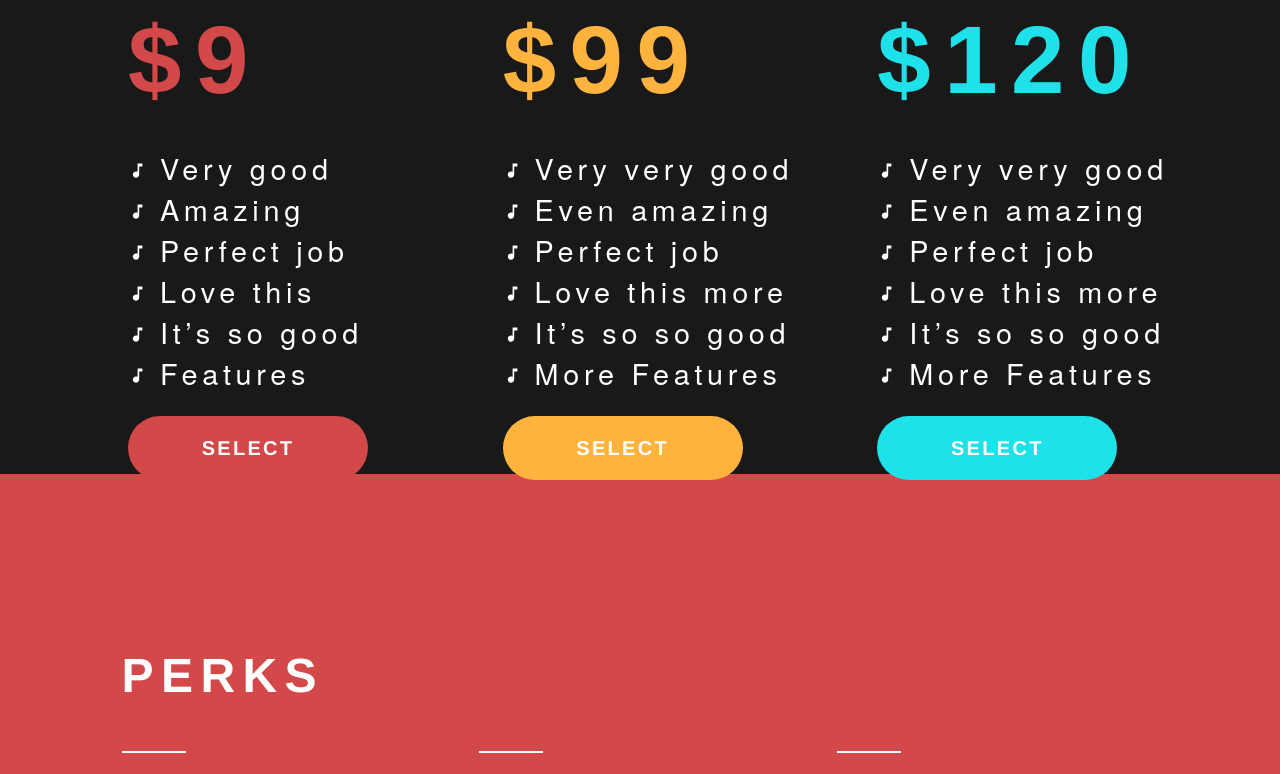
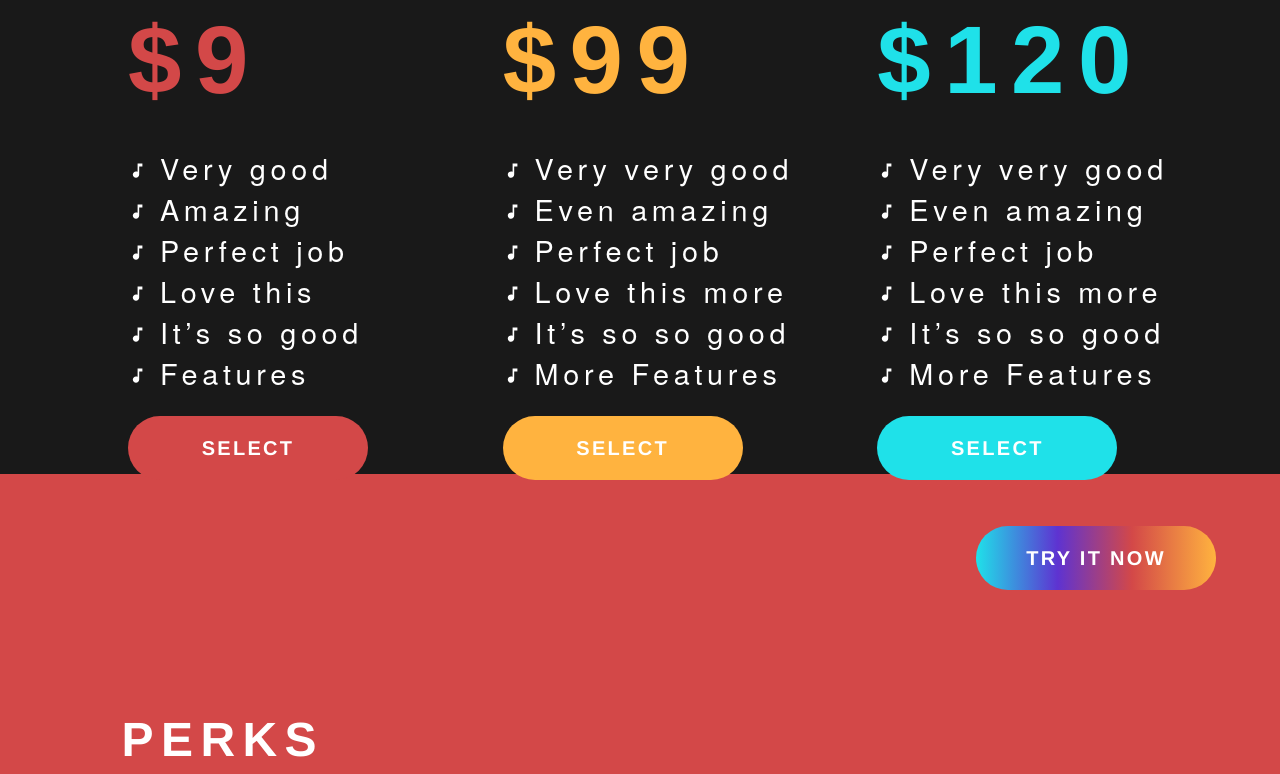
Before and after one commit to stellarsailor/FETest, a React (Create React App) app: page /pricing in a window 1280 px wide. Shown: the part 454-1228 px from the top of the page. Built offline with nearby package versions, Linux system fonts and the light colour scheme; a web font is replaced by a local one.

Commit message:
Added Router Link

```diff
--- a/src/components/GetNow/GetNow.tsx
+++ b/src/components/GetNow/GetNow.tsx
@@ -1,4 +1,5 @@
 import styled from 'styled-components';
+import { Link } from 'react-router-dom';
 import RoundedButton from '../RoundedButton';
 
 function GetNow() {
@@ -14,10 +15,12 @@ function GetNow() {
                 </SubText>
             </TextContainer>
             <ButtonContainer>
-                <RoundedButton
-                    text="TRY IT NOW"
-                    gradient
-                />
+                <Link to="/pricing">
+                    <RoundedButton
+                        text="TRY IT NOW"
+                        gradient
+                    />
+                </Link>
             </ButtonContainer>
         </Container>
     )
--- a/src/components/Hero/Hero.tsx
+++ b/src/components/Hero/Hero.tsx
@@ -1,4 +1,5 @@
 import { useEffect, useState } from 'react';
+import { Link } from 'react-router-dom';
 import styled from 'styled-components';
 import { Row, Col } from 'react-grid-system';
 import RoundedButton from '../RoundedButton';
@@ -41,10 +42,12 @@ function Hero() {
                                 before and from the comfort of your own home.
                             </Description>
                         </DescriptionContainer>
-                        <RoundedButton
-                            text="TRY IT NOW"
-                            gradient
-                        />
+                        <Link to="/pricing">
+                            <RoundedButton
+                                text="TRY IT NOW"
+                                gradient
+                            />
+                        </Link>
                     </MainTextContainer>
                 </Col>
             </Row>
--- a/src/components/Perks/PerksContent.tsx
+++ b/src/components/Perks/PerksContent.tsx
@@ -1,4 +1,5 @@
 import styled from 'styled-components';
+import { Link } from 'react-router-dom';
 import { Row, Col } from 'react-grid-system';
 import RoundedButton from '../RoundedButton';
 import { PerksArray } from '../../data/Perks'
@@ -16,12 +17,12 @@ function PerksContent({
     return (
         <Container colorful={colorful}>
             <ButtonContainer>
-                {topRightButton &&
+                <Link to="/pricing">
                     <RoundedButton
                         text="TRY IT NOW"
                         gradient
                     />
-                }
+                </Link>
             </ButtonContainer>
             <ContentContainer>
                 <PerksContainer>
@@ -77,6 +78,7 @@ const ButtonContainer = styled.div`
     display: flex;
     align-self: flex-end;
     margin-right: 4rem;
+    margin-top: 4rem;
 `
 
 const PerksContainer = styled.div`
--- a/src/components/Pricing/PricingContent.tsx
+++ b/src/components/Pricing/PricingContent.tsx
@@ -1,4 +1,5 @@
 import styled from 'styled-components';
+import { Link } from 'react-router-dom';
 import { Row, Col } from 'react-grid-system';
 import MusicalNote from '../../assets/svg/MusicalNote'
 import { PricingArray } from '../../data/Pricing'
@@ -44,10 +45,12 @@ function PricingContent({}){
                                 </PricingFeature>
                             ))}
                             <br />
-                            <RoundedButton
-                                text="SELECT"
-                                bgColor={v.color}
-                            />
+                            <Link to="/payments">
+                                <RoundedButton
+                                    text="SELECT"
+                                    bgColor={v.color}
+                                />
+                            </Link>
                         </Col>
                     ))}
                 </Row>
--- a/src/components/Red/Red.tsx
+++ b/src/components/Red/Red.tsx
@@ -1,4 +1,5 @@
 import styled from 'styled-components';
+import { Link } from 'react-router-dom';
 import { Row, Col } from 'react-grid-system';
 import RoundedButton from '../RoundedButton';
 import Player from '../Player'
@@ -7,11 +8,13 @@ function Red(){
     return (
         <Container>
             <ButtonContainer>
-                <RoundedButton
-                text="TRY IT NOW"
-                color="var(--red)"
-                bgColor="white"
-                />
+                <Link to="/pricing">
+                    <RoundedButton
+                        text="TRY IT NOW"
+                        color="var(--red)"
+                        bgColor="white"
+                    />
+                </Link>
             </ButtonContainer>
             <ContentContainer>
                 <Row nogutter justify="center" align="center">
--- a/src/components/Reviews/ReviewsContent.tsx
+++ b/src/components/Reviews/ReviewsContent.tsx
@@ -1,4 +1,5 @@
 import styled from 'styled-components';
+import { Link } from 'react-router-dom';
 import { Row, Col } from 'react-grid-system';
 import RoundedButton from '../RoundedButton';
 import Speakers from '../../assets/images/SmallSpeaker3.png'
@@ -16,12 +17,12 @@ function ReviewsContent({
     return (
         <Container>
             <ButtonContainer>
-                {topRightButton &&
+                <Link to="/pricing">
                     <RoundedButton
                         text="TRY IT NOW"
-                        color="var(--skyblue)"
+                        gradient
                     />
-                }
+                </Link>
             </ButtonContainer>
             <ContentContainer>
                 <SpeakerAndReviewsContainer>
--- a/src/components/RoundedButton.tsx
+++ b/src/components/RoundedButton.tsx
@@ -7,6 +7,7 @@ type ButtonProps = {
     color?: string;
     bgColor?: string;
     gradient?: boolean;
+    disabled?: boolean;
 }
 
 function RoundedButton( {
@@ -16,6 +17,7 @@ function RoundedButton( {
     color,
     bgColor,
     gradient,
+    disabled,
 }: ButtonProps ){
 
     return (
@@ -24,6 +26,7 @@ function RoundedButton( {
             height={height}
             bgColor={bgColor}
             gradient={gradient}
+            disabled={disabled}
         >
             <ButtonText color={color}>
                 {text}
@@ -44,7 +47,7 @@ const ButtonContainer = styled.div`
     display: flex;
     justify-content: center;
     align-items: center;
-    cursor: pointer;
+    cursor: ${props => props.disabled ? 'auto' : 'pointer'};
     z-index: 10;
 `
 
--- a/src/components/Yellow/Yellow.tsx
+++ b/src/components/Yellow/Yellow.tsx
@@ -1,5 +1,6 @@
 import styled from 'styled-components';
 import { Row, Col } from 'react-grid-system';
+import { Link } from 'react-router-dom';
 import RoundedButton from '../RoundedButton';
 import CursorImage from '../../assets/images/cursor-reveal.png';
 import Image from '../../assets/images/Image4.png'
@@ -10,11 +11,13 @@ function Yellow(){
         <Container Image={Image}>
             <MaskContainer Image={Mask} />
             <ButtonContainer>
-                <RoundedButton
-                text="TRY IT NOW"
-                color="var(--yellow)"
-                bgColor="white"
-                />
+                <Link to="/pricing">
+                    <RoundedButton
+                        text="TRY IT NOW"
+                        color="var(--yellow)"
+                        bgColor="white"
+                    />
+                </Link>
             </ButtonContainer>
             <ContentContainer>
                 <Row nogutter justify="center" align="center">
@@ -81,6 +84,7 @@ const ButtonContainer = styled.div`
     align-self: flex-end;
     margin-top: 4rem;
     margin-right: 4rem;
+    z-index: 10;
 `
 
 const MainText = styled.div`
```
